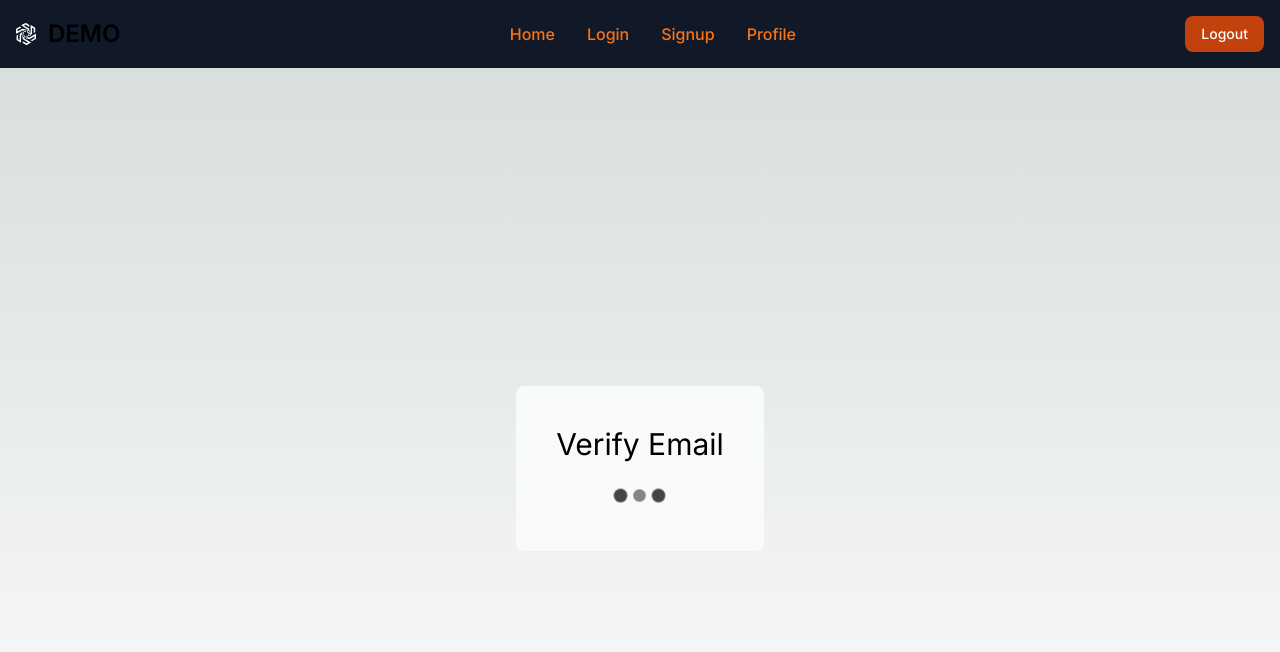
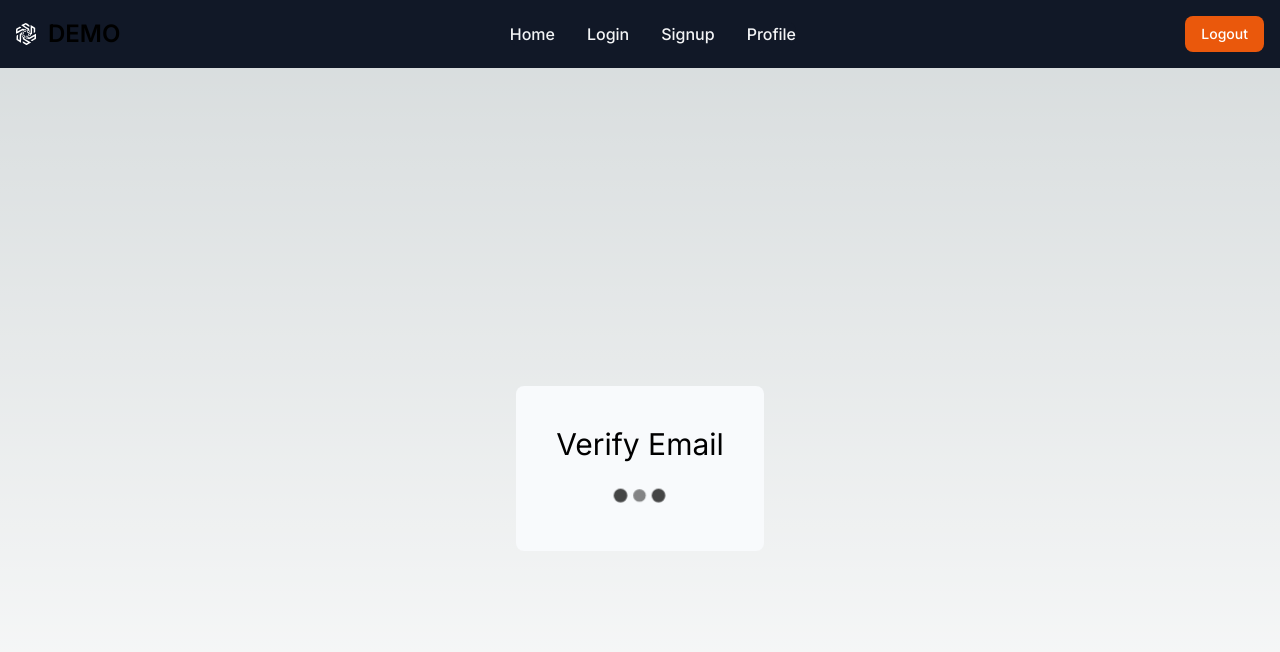
Before and after one commit to Ech0ke/NextJS-Authentication, a Next.js app: page /verifyemail in a window 1280 px wide. Shown: the top 652 px of the page. Built offline with nearby package versions, Linux system fonts and the light colour scheme.

Commit message:
Improved navbar styles and ux

```diff
--- a/src/components/Nav.tsx
+++ b/src/components/Nav.tsx
@@ -12,19 +12,17 @@ import { useRouter } from "next/navigation";
 function Nav() {
   const router = useRouter();
   const pathname = usePathname();
-  let absolutePath: string;
   const [isMenuOpen, setIsMenuOpen] = useState<boolean>(false);
 
   // TODO: use redux to show different navbars based on if the user is logged in or not
 
-  useEffect(() => {
-    absolutePath = window.location.origin;
-    // Rest of your code that relies on window can go here
-  }, [pathname]);
-
   const toggleMenu = (): void => {
     setIsMenuOpen((prevIsMenuOpen) => !prevIsMenuOpen);
   };
+
+  useEffect(() => {
+    toggleMenu();
+  }, [pathname]);
 
   const handleLogout = async (): Promise<void> => {
     try {
@@ -55,7 +53,7 @@ function Nav() {
           <div className="flex md:order-2">
             <button
               type="button"
-              className="text-white bg-orange-700 hover:bg-orange-800 focus:outline-none focus:ring-0 font-medium rounded-lg text-sm px-4 py-2 text-center mr-3 md:mr-0"
+              className="text-white bg-orange-600 hover:bg-orange-700 focus:outline-none focus:ring-0 font-medium rounded-lg text-sm px-4 py-2 text-center mr-3 md:mr-0"
               onClick={handleLogout}
             >
               Logout
@@ -95,9 +93,11 @@ function Nav() {
               <li>
                 <Link
                   href="/"
-                  className={`block py-2 pl-3 pr-4 text-gray-100 ${
-                    pathname === "/" ? "bg-orange-700" : "hover:bg-gray-700"
-                  } rounded md:bg-transparent md:p-0 md:text-orange-500 `}
+                  className={`${
+                    pathname === "/"
+                      ? "text-orange-500"
+                      : " hover:underline text-gray-100"
+                  }`}
                   aria-current="page"
                 >
                   Home
@@ -106,9 +106,11 @@ function Nav() {
               <li>
                 <Link
                   href="/login"
-                  className={`block py-2 pl-3 pr-4 text-gray-100 ${
-                    pathname === "/" ? "bg-orange-700" : "hover:bg-gray-700"
-                  } rounded md:bg-transparent md:p-0 md:text-orange-500 `}
+                  className={`${
+                    pathname === "/login"
+                      ? "text-orange-500"
+                      : " hover:underline text-gray-100"
+                  }`}
                   aria-current="page"
                 >
                   Login
@@ -117,11 +119,11 @@ function Nav() {
               <li>
                 <Link
                   href="/signup"
-                  className={`block py-2 pl-3 pr-4 text-gray-100 ${
-                    pathname === "/signin"
-                      ? "bg-orange-700"
-                      : "hover:bg-gray-700"
-                  } rounded md:bg-transparent md:p-0 md:text-orange-500 `}
+                  className={`${
+                    pathname === "/signup"
+                      ? "text-orange-500"
+                      : " hover:underline text-gray-100"
+                  }`}
                   aria-current="page"
                 >
                   Signup
@@ -130,11 +132,11 @@ function Nav() {
               <li>
                 <Link
                   href="/profile"
-                  className={`block py-2 pl-3 pr-4 text-gray-100 ${
+                  className={`${
                     pathname === "/profile"
-                      ? "bg-orange-700"
-                      : "hover:bg-gray-700"
-                  } rounded md:bg-transparent md:p-0 md:text-orange-500 `}
+                      ? "text-orange-500"
+                      : " hover:underline text-gray-100"
+                  }`}
                   aria-current="page"
                 >
                   Profile
```
